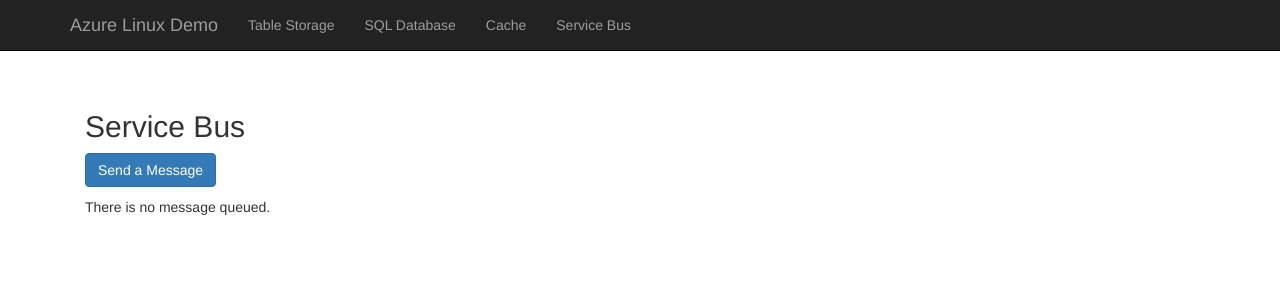
After one commit to nikolaplejic/atdazure.py, a Flask app: page /sb in a window 1280 px wide. The commit adds this page. Shown: the top 300 px of the page. Run offline with Flask 2, Linux system fonts and the light colour scheme; data that the repository does not hold is empty; parts of the project's set-up code (start-up, migrations or seed data) failed here and were passed over; some libraries are stand-ins or nearby versions.

Commit message:
Service Bus demo

```diff
--- a/app.py
+++ b/app.py
@@ -2,8 +2,12 @@ import azurecfg
 import azuredb
 import azurecache
 import azuretable
+import azurequeue
+
+from azure.servicebus import Message
 
 import uuid
+import datetime
 from flask import Flask, render_template, redirect, request, url_for
 from sqlalchemy.sql import select
 
@@ -85,6 +89,20 @@ def cache_del():
     azurecache.r.delete('a_key')
     return redirect(url_for('cache_handler'))
 
+# Service Bus ------------------------------------------------------------------
+
+@app.route('/sb')
+def sb_handler():
+    msg = azurequeue.bus_service.receive_queue_message('atd', peek_lock=False,
+                                                       timeout=1)
+    return render_template('sb_home.html', msg=msg)
+
+@app.route('/sb/send')
+def sb_send_handler():
+    msg = Message(b'Hello, World! ' + str(datetime.datetime.now()))
+    azurequeue.bus_service.send_queue_message('atd', msg)
+    return redirect(url_for('sb_handler'))
+
 # ------------------------------------------------------------------------------
 
 if __name__ == '__main__':
--- a/templates/base.html
+++ b/templates/base.html
@@ -35,6 +35,7 @@
             <li><a href="/table">Table Storage</a></li>
             <li><a href="/sql">SQL Database</a></li>
             <li><a href="/cache">Cache</a></li>
+            <li><a href="/sb">Service Bus</a></li>
           </ul>
         </div><!--/.nav-collapse -->
       </div>
--- /dev/null
+++ b/templates/sb_home.html
@@ -0,0 +1,18 @@
+{% extends "base.html" %}
+{% block title %}Azure Linux Demo - Service Bus{% endblock %}
+
+{% block content %}
+<h2>Service Bus</h2>
+
+<p>
+  <a class="btn btn-primary" href="/sb/send">Send a Message</a>
+</p>
+
+<p>
+{% if msg.body %}
+{{ msg.body }}
+{% else %}
+There is no message queued.
+{% endif %}
+</p>
+{% endblock %}
```
Also changed, not shown: azurequeue.py (added, +9 -0 lines).
